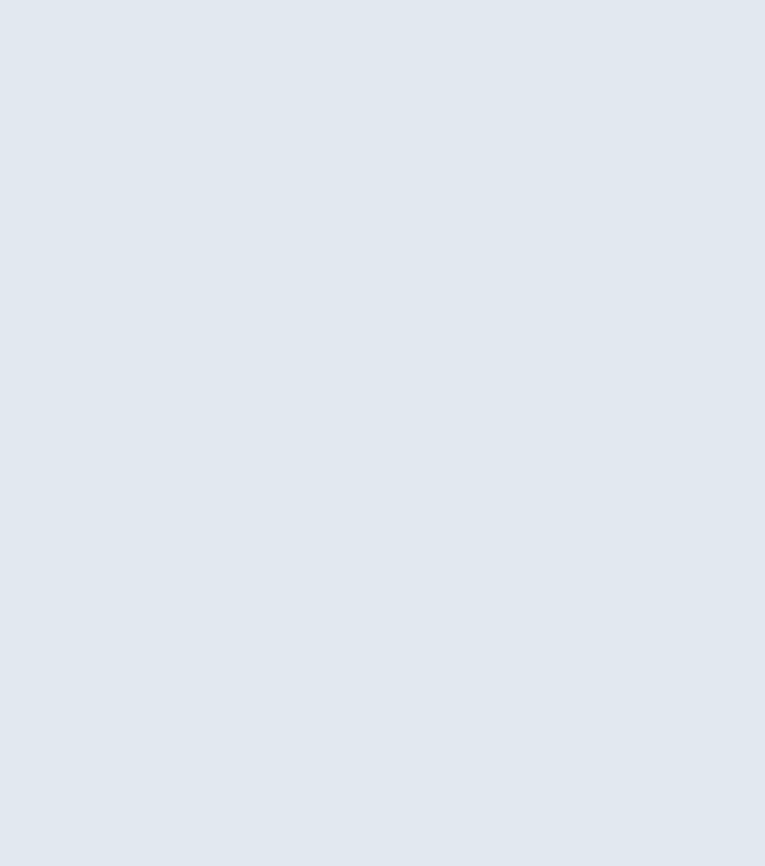
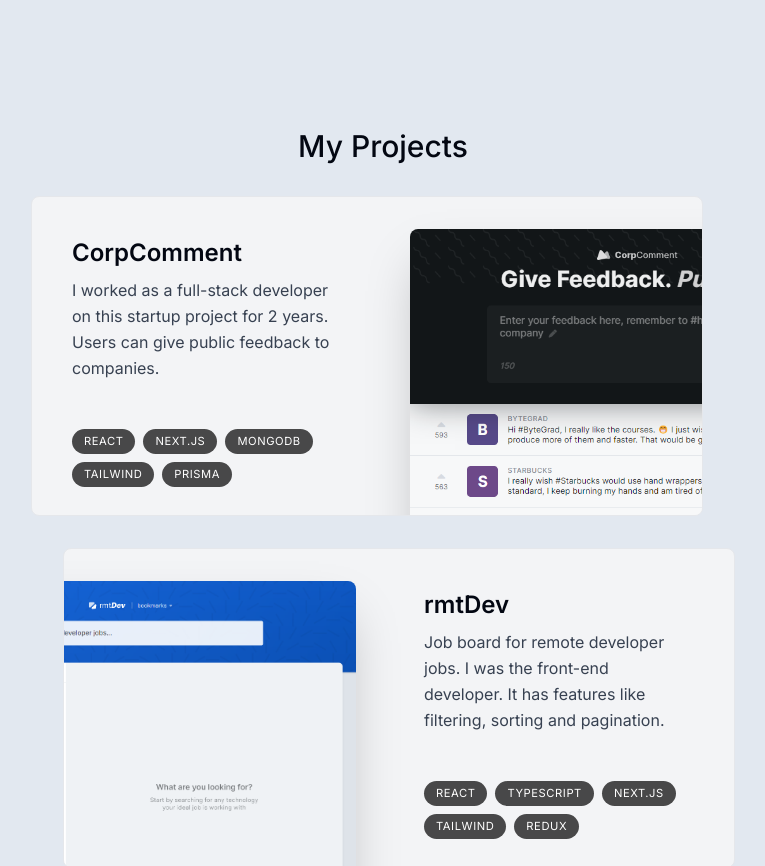
Before and after one commit to phonlapatS/Portfolio-with-React-Nextjs, a Next.js app: page / in a window 1280 px wide. Shown: the part 1240-2106 px from the top of the page, without its empty margins (257-1022 px from the left). Built offline with nearby package versions, Linux system fonts and the light colour scheme.

Commit message:
Add Project section and add projects to interact each other - 7 commit

```diff
--- a/app/page.tsx
+++ b/app/page.tsx
@@ -1,6 +1,7 @@
 import Intro from "@/components/intro";
 import SectionDivider from "@/components/section-divider";
 import About from "@/components/about";
+import Projects from "@/components/projects";
 
 export default function Home() {
   return (
@@ -8,6 +9,7 @@
        <Intro/>
        <SectionDivider />
        <About/>
+       <Projects/>
     </main>
   );
 }
--- /dev/null
+++ b/components/project.tsx
@@ -0,0 +1,73 @@
+
+"use client";
+
+import {useRef} from 'react';
+import { projectsData } from '@/lib/data';
+import { motion, useScroll, useTransform } from 'framer-motion';
+import Image from 'next/image'; //import for use image in nextJS
+
+type ProjectProps = typeof projectsData[number];
+
+export default function Project({
+    title,
+    description,
+    tags,
+    imageUrl,
+}:  ProjectProps) {
+        const ref = useRef<HTMLDivElement>(null);
+        const {scrollYProgress} = useScroll({
+            target: ref,
+            offset: ["0 1", "1.33 1"],
+        });
+       const scaleProgess = useTransform(scrollYProgress, [0, 1], [0.8, 1]);
+       const opacityProgess = useTransform(scrollYProgress, [0, 1], [0.6, 1]);
+
+    return (
+<motion.div ref={ref}
+            style={{ scale: scaleProgess, opacity: opacityProgess, }}
+            className='group mb-3 sm:mb-8 last:mb-0 even:pl-8'
+>
+    <section
+            className='bg-gray-100 max-w-[42rem] border border-balck/5
+            overflow-hidden rounded-lg sm:pr-8 relative sm:h-[20rem]
+            even:pl-8 hover:bg-gray-200 transition group-even:pl-8
+    '>
+
+        <div className='pt-4 pb-7 px-5 sm:pl-10 sm:pr-2 sm:pt-10 sm:max-w-[50%] flex flex-col h-full group-even:ml-[18rem]'>
+            <h3 className='text-2xl font-semibold'>{title}</h3>
+                <p className='mt-2 leading-relaxed text-gray-700'>{description}</p>
+                    <ul className='flex flex-wrap mt-4 gap-2 sm:mt-auto'>
+                        {tags.map((tag, index) => (
+                            <li className='bg-black/[0.7] px-3 py-1 text-[0.7rem] uppercase tracking-wider text-white rounded-full' key={index}>{tag}</li>
+                        ))}
+                    </ul>
+        </div>
+
+
+        <Image
+            src={imageUrl}
+            alt="Project I worked on"
+            quality={95}
+            className='absolute top-8 -right-40
+            w-[28.25rem] rounded-t-lg shadow-2xl
+            transition
+            group-hover:scale[1.04]
+            group-hover:-translate-x-3
+            group-hover:translate-y-3
+            group-hover:-rotate-2
+
+            group-even:group-hover:translate-x-3
+            group-even:group-hover:translate-y-3
+            group-even:group-hover:-rotate-2
+
+            group-even:right-[initial]
+            group-even:-left-40
+
+            '
+            />
+
+    </section>
+ </motion.div>
+
+    )
+}
--- /dev/null
+++ b/components/projects.tsx
@@ -0,0 +1,22 @@
+"use client";
+
+import React from 'react';
+import { projectsData } from '@/lib/data';
+import SectionHeading from './section-heading';
+import Project from './project';
+
+export default function Projects() {
+  return (
+  <section>
+    <SectionHeading> My projects</SectionHeading>
+    <div>
+        {projectsData.map((project, index) => (
+                <React.Fragment key={index}>
+                    <Project {...project}/>
+                </React.Fragment>
+            ))}
+    </div>
+
+  </section>
+  )
+}
--- a/components/section-heading.tsx
+++ b/components/section-heading.tsx
@@ -5,7 +5,7 @@
 }
 
 export default function SectionHeading({children}: SectionHeadingProps) {
-  return  <h2 className='text-3xl font-medium capitalize mb-8'>
+  return  <h2 className='text-3xl font-medium capitalize mb-8 text-center'>
     {children}</h2>;
 
 }
```
